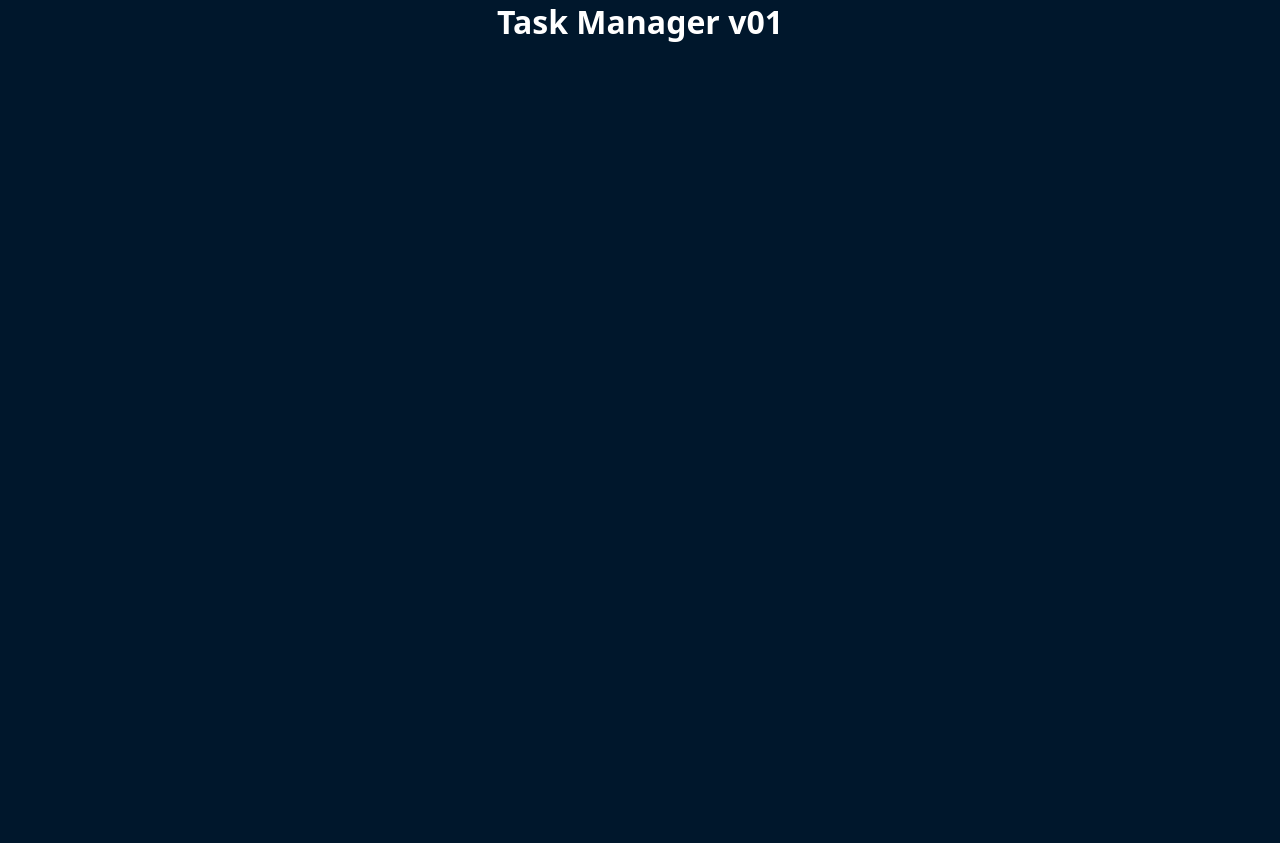
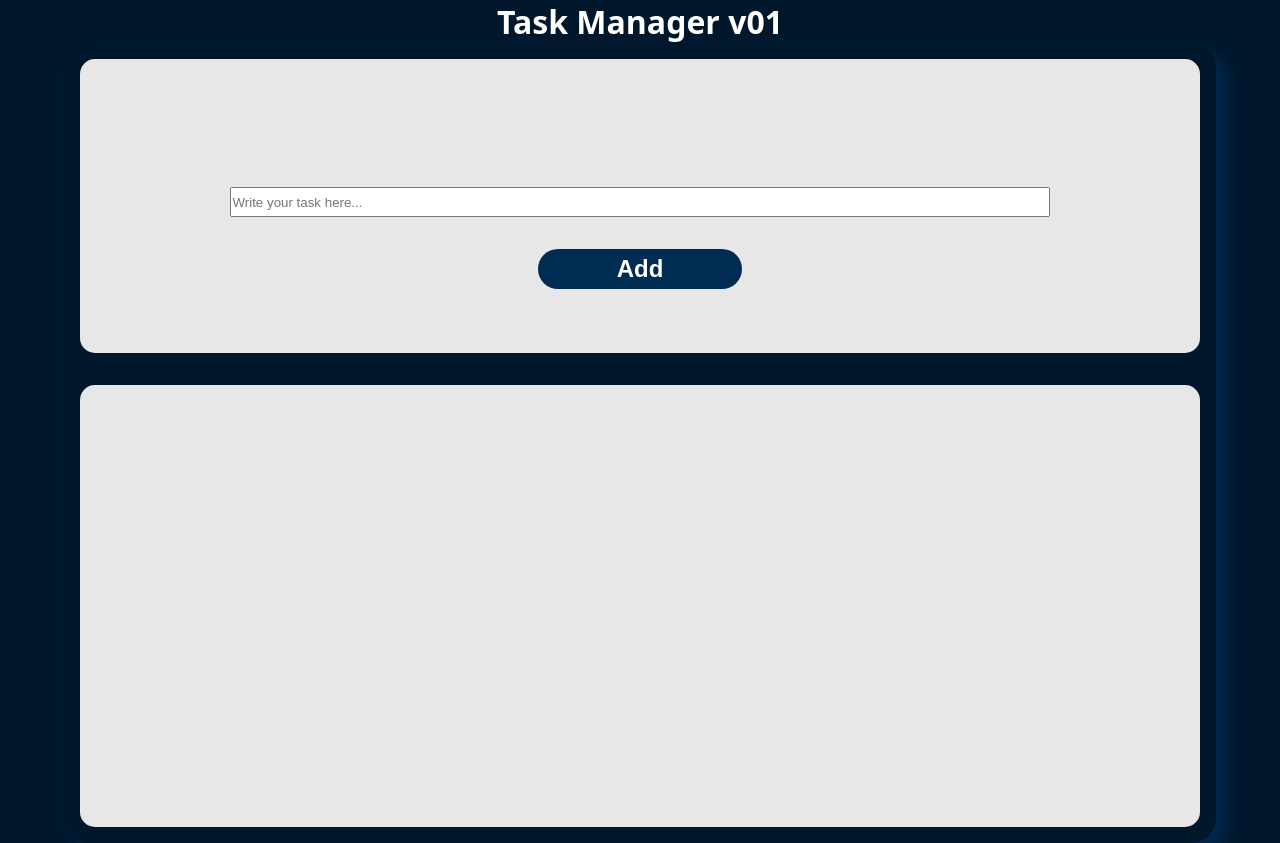
Before and after one commit to AdrianLesko/Task-Manager, a React (Vite) app: page / in a window 1280 px wide. Before the commit the page ends 800 px from the top, so only its background shows below. Built offline with nearby package versions, Linux system fonts and the light colour scheme.

Commit message:
feat: taskForm, dataLifting

```diff
--- a/src/App.jsx
+++ b/src/App.jsx
@@ -1,16 +1,35 @@
-import { useState } from 'react'
+import { useState, useEffect } from 'react'
 import './App.css'
 import TaskList from './components/taskList.jsx'
 import TaskForm from './components/taskForm.jsx'
 
 function App() {
+  const [dataList, setDataList] = useState([])
+
+  useEffect(() => {
+    console.log(dataList)
+  }, [dataList])
+
+  const addTask = (taskObj) => {
+    setDataList(prev=> [...prev, taskObj])
+  }
 
   return (
-    <div className='main-container'>
+    <>
       <h1 className='title'>Task Manager v01</h1>
-      <TaskForm />
-      <TaskList />
-    </div>
+      <div className='main-container'>
+
+
+        <div className='form-container'>
+          <TaskForm addtask={addTask}/>
+        </div>
+
+        <div className='list-container'>
+          <TaskList />
+        </div>
+
+      </div>
+    </>
   )
 }
 
--- /dev/null
+++ b/src/components/taskForm.css
@@ -0,0 +1,39 @@
+.component {
+    margin: 2rem 3rem;
+    display: flex;
+    align-items: center;
+    justify-content: center;
+    height: 100%;
+}
+
+
+.component form {
+    width: 100%;
+    display: flex;
+    flex-direction: column;
+    justify-content: center;
+    align-items: center;
+}
+
+form input[type='text'] {
+    width: 80%;
+    height: 30px;
+}
+
+form button {
+    width: 20%;
+    height: 40px;
+    margin-top: 2rem;
+    background:#002b53;
+    color: white;
+    font-size: 1.5rem;
+    font-weight: 800;
+
+    border: none;
+    border-radius: 20px;
+}
+
+form button:hover {
+    cursor: pointer;
+    opacity: 90%;
+}
--- a/src/components/taskForm.jsx
+++ b/src/components/taskForm.jsx
@@ -1,6 +1,30 @@
+import './taskForm.css'
+import {useState} from 'react'
 
+export default function TaskForm (props) {
+    const addTask = props.addtask
+    const [currentVal, setVal] = useState('')
 
-export default function TaskForm () {
+    const handleChange = (e) => {
+        setVal(e.target.value)
+    }
 
-    return
+    const handleSubmit = (e) => {
+        e.preventDefault()
+        const dataObj = {
+            title: currentVal,
+            checked: false,
+        }
+        addTask(dataObj)
+        setVal('')
+    }
+
+    return (
+        <div className='component'>
+            <form onSubmit={handleSubmit}>
+              <input type='text' value={currentVal} onChange={handleChange} placeholder='Write your task here...'/>
+              <button type='submit'>Add</button>
+            </form>
+        </div>
+    )
 }
--- a/src/index.css
+++ b/src/index.css
@@ -15,3 +15,28 @@ body {
 .title {
     text-align: center;
 }
+
+.main-container{
+    height: 100vh;
+    width: 90%;
+    margin: 0 auto;
+    border-radius: 25px;
+    box-shadow: 10px 10px 20px #002b53;
+
+    display: flex;
+    flex-direction: column;
+}
+
+.form-container {
+    background: rgb(231, 231, 231);
+    height: 40%;
+    margin: 1rem;
+    border-radius: 15px;
+}
+
+.list-container {
+    background: rgb(231, 231, 231);
+    height: 60%;
+    margin: 1rem;
+    border-radius: 15px;
+}
```
